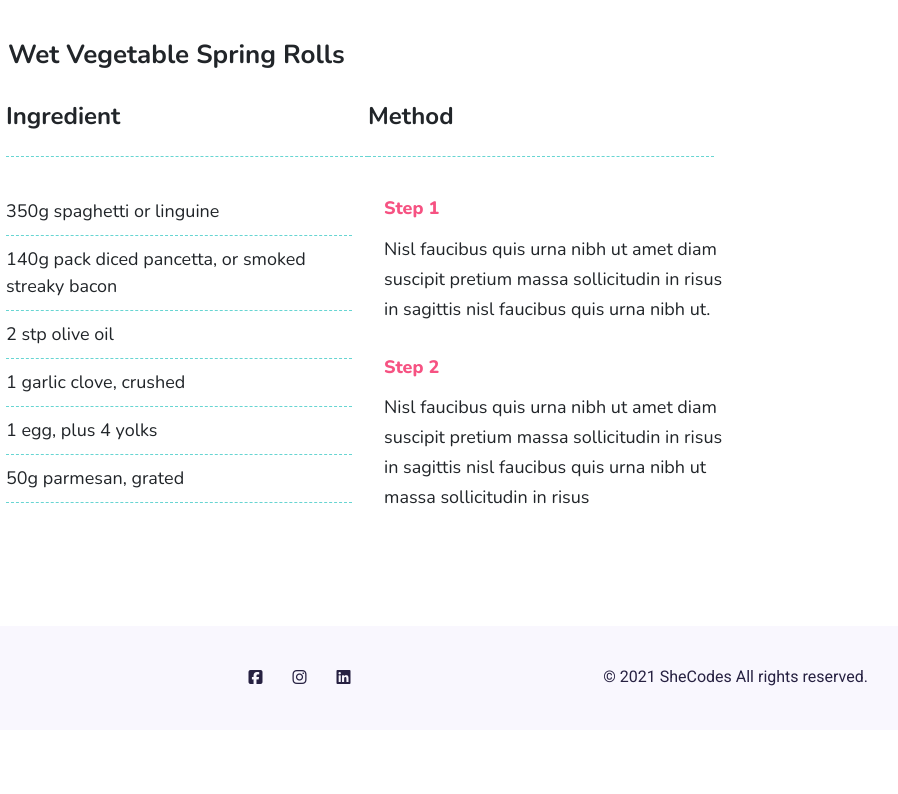
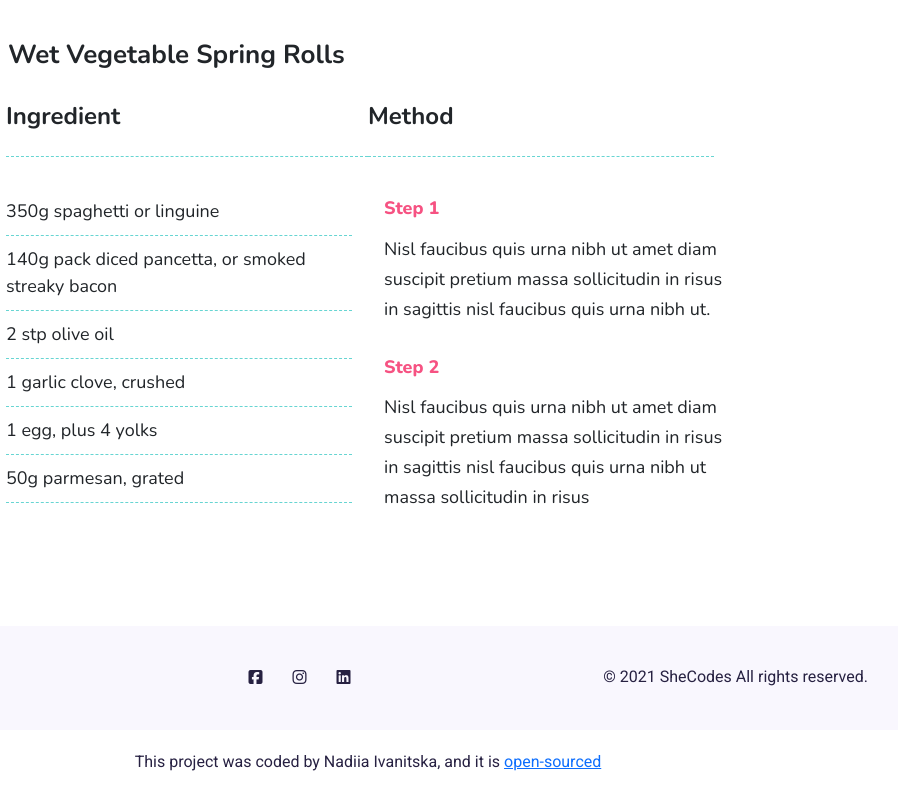
Before and after one commit to NadieIvi/recipy-collection-project, a plain HTML site: page recipe.html in a window 1280 px wide. Shown: the part 2752-3546 px from the top of the page, 272-1170 px from the left. Before the commit the page ends 3482 px from the top, so only its background shows below. Drawn offline with nearby package versions, Linux system fonts and the light colour scheme.

Commit message:
Added link to Github

```diff
--- a/recipe.html
+++ b/recipe.html
@@ -4,7 +4,12 @@
     <meta charset="UTF-8" />
     <meta http-equiv="X-UA-Compatible" content="IE=edge" />
     <meta name="viewport" content="width=device-width, initial-scale=1.0" />
-    <title>Recipy Collection: homepage</title>
+    <title>Recipy Collection: best easy recipes</title>
+    <meta
+      name="description"
+      content="Recipe Collection: find a variety of inspiring recipes that are easy, delicious, and healthy here"
+    />
+
     <link
       href="https://cdn.jsdelivr.net/npm/bootstrap@5.2.0/dist/css/bootstrap.min.css"
       rel="stylesheet"
@@ -217,7 +222,15 @@
     </div>
     <div class="copyright">© 2021 SheCodes All rights reserved.</div>
   </footer>
-
+  <p class="github">
+    This project was coded by Nadiia Ivanitska, and it is
+    <a
+      href="https://github.com/NadieIvi/recipy-collection-project"
+      target="_blank"
+      title="Link to project code on GitHub"
+      >open-sourced</a
+    >
+  </p>
   <script
     src="https://cdn.jsdelivr.net/npm/bootstrap@5.2.0/dist/js/bootstrap.bundle.min.js"
     integrity="sha384-A3rJD856KowSb7dwlZdYEkO39Gagi7vIsF0jrRAoQmDKKtQBHUuLZ9AsSv4jD4Xa"
--- a/style/style.css
+++ b/style/style.css
@@ -81,7 +81,8 @@ footer {
   padding: 0 30px;
 }
 
-.copyright {
+.copyright,
+.github {
   font-size: 16px;
   font-weight: 400;
   color: var(--primary-color);
@@ -232,6 +233,11 @@ h3 {
   color: var(--primary-color);
 }
 
+.github {
+  text-align: center;
+  margin: 20px 0;
+}
+
 /*responsivness*/
 @media (max-width: 1181px) {
   .recipes-title {
```
Also changed, not shown: about.html (+18 -5 lines), contact.html (+14 -2 lines), index.html (+13 -0 lines).
